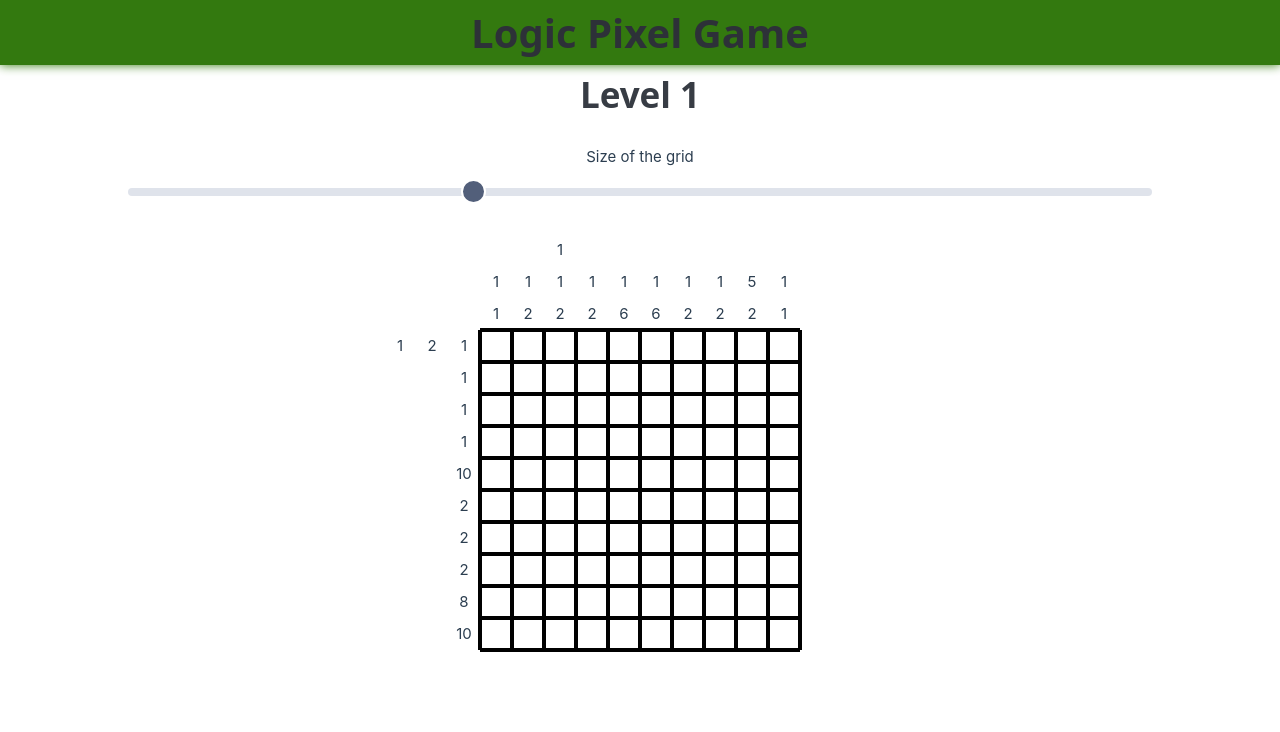
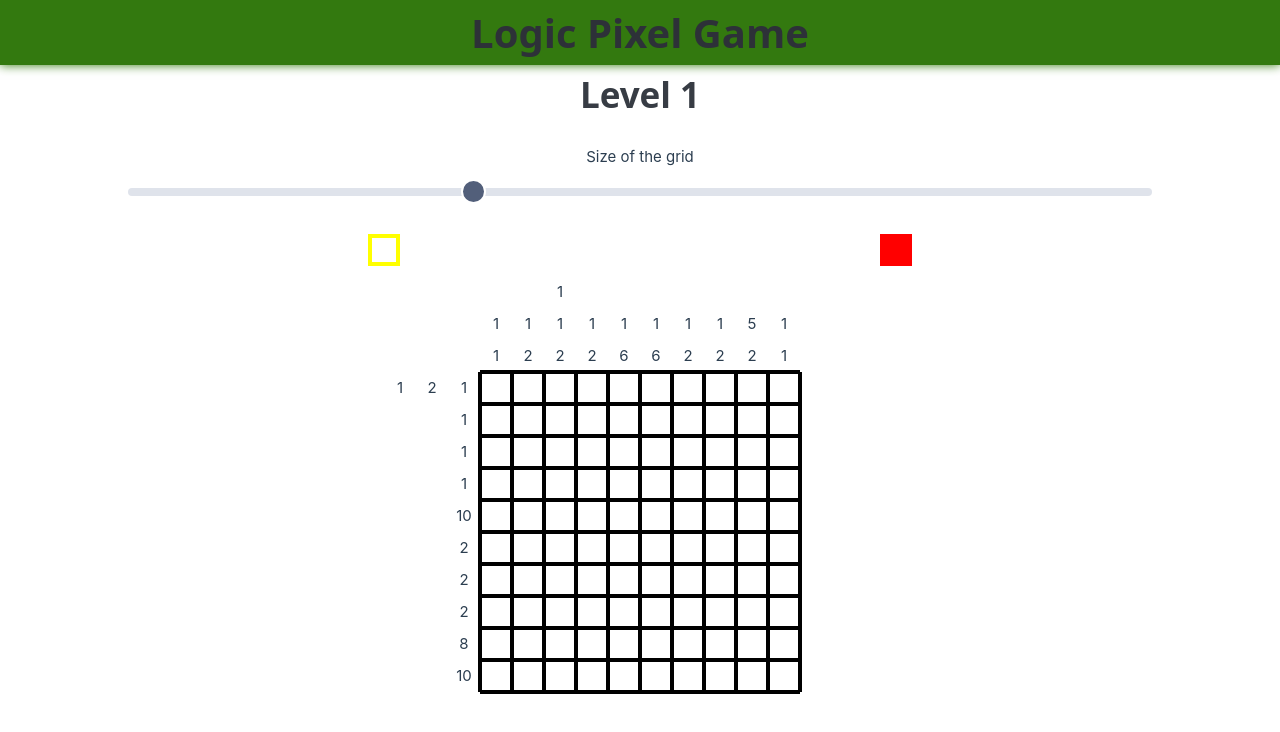
Before and after one commit to enzogelas/LogicPixelGame-Vuejs, a Vue app: page /level/1 in a window 1280 px wide. Shown: the top 732 px of the page. Built offline with nearby package versions, Linux system fonts and the light colour scheme.

Commit message:
All level logic finished

```diff
--- /dev/null
+++ b/src/FillingType.js
@@ -0,0 +1,7 @@
+const FillingType = Object.freeze({
+    empty: 0,
+    fill: 1,
+    cross: 2
+})
+
+export default FillingType
--- a/src/Level.vue
+++ b/src/Level.vue
@@ -3,6 +3,27 @@
         <h2>Level {{ levelNb }}</h2>
         <span>Size of the grid</span>
         <input type="range" v-model="cellSize" min="16" max="64" step="1" :style="{width: '80%', zIndex: 2}"/>
+        <div id="FILLING-CHOOSER" v-if="!hasWon">
+            <div class="filling-choice" id="FILLING-CHOICE-FILL"
+            @click="chosenFillingType = FillingType.fill"
+            :style="{
+                width: cellSize + 'px',
+                height: cellSize + 'px',
+                backgroundColor: 'white',
+                border: chosenFillingType==FillingType.fill ? '4px solid yellow' : 'none'
+            }"></div>
+            <div class="filling-choice" id="FILLING-CHOICE-CROSS"
+            @click="chosenFillingType = FillingType.cross"
+            :style="{
+                width: cellSize + 'px',
+                height: cellSize + 'px',
+                backgroundColor: 'red',
+                border: chosenFillingType==FillingType.cross ? '4px solid yellow' : 'none'
+            }"></div>
+        </div>
+        <div v-else>
+            <h3>You won ! Congratulations !</h3>
+        </div>
         <div id="GAME-CONTAINER" :style="containerOffset">
             <!-- Game grid -->
             <div id="GAME-GRID"
@@ -11,12 +32,12 @@
                 @mouseleave="lostMouseTrack"
                 draggable="false"
                 >
-                <template v-for="(cell, index) of level.grid">
+                <template v-for="(_, index) of level.grid">
                     <div
                     class="cell"
                     :style="cellStyle(index)"
-                    @mousedown="cellPressed(index)"
-                    @mouseover="cellHover(index)"
+                    @mousedown="cellPress(index)"
+                    @mouseenter="cellEnter(index)"
 
                     @dragstart.prevent
                     draggable="false"
@@ -68,15 +89,18 @@
 /* Imports, props and emits */
 
 import { ref, computed, onMounted, onUnmounted } from 'vue';
+import FillingType from './FillingType';
 
 const props = defineProps({
     levelNb : Number,
 })
 
-/* Logic of the game and the inputs */
+/* Game logic */
 
-// The level object containing the grid and its dimensions
+// The level to solve
 const level = ref({})
+
+// The actual resolution of the level
 const levelResolution = ref([]);
 
 // Clues to display on the left and at the top of the grid
@@ -86,11 +110,11 @@ const rowsClues = computed(() => {
         let rowClues = [];
         let currentClueLength = 0;
         for (let i = 0; i < level.value.width; i++) {
-            let cell = level.value.grid[idx(i,j)];
-            if (cell === 0 && currentClueLength>0) {
+            let cell = level.value.grid[coordsToIndex(i,j)];
+            if (cell === FillingType.empty && currentClueLength>0) {
                 rowClues.push(currentClueLength);
                 currentClueLength = 0;
-            } else if (cell === 1) {
+            } else if (cell === FillingType.fill) {
                 currentClueLength++;
                 if (i === level.value.width - 1) rowClues.push(currentClueLength)
             }
@@ -107,12 +131,12 @@ const columnsClues = computed(() => {
         let columnClues = [];
         let currentClueLength = 0;
         for (let j = 0; j < level.value.height; j++) {
-            let cell = level.value.grid[idx(i,j)];
+            let cell = level.value.grid[coordsToIndex(i,j)];
             // If the cell is filled (1), we add 1 to the current clue length
-            if (cell === 0 && currentClueLength>0) {
+            if (cell === FillingType.empty && currentClueLength>0) {
                 columnClues.push(currentClueLength);
                 currentClueLength = 0;
-            } else if (cell === 1) {
+            } else if (cell === FillingType.fill) {
                 currentClueLength++;
                 if (j === level.value.height - 1) columnClues.push(currentClueLength)
             }
@@ -125,7 +149,7 @@ const columnsClues = computed(() => {
 
 // Function to get the index of a cell in the grid
 // based on its x and y coordinates
-const idx = (x,y) => {
+const coordsToIndex = (x,y) => {
     return y * level.value.width + x;
 }
 // And inversely, to get the coordinates of a cell based on its index
@@ -137,32 +161,122 @@ const verticalIdx = (idx) => {
     return Math.floor(idx / level.value.width);
 }
 
+const indexToCoords = (idx) => {
+    return {
+        x: horizontalIdx(idx),
+        y: verticalIdx(idx)
+    }
+}
 // The filling action type chosen by the user
 // Use ref() to reflect the choice in the template
-const fillingType = ref('fill'); // 'fill' or 'cross' : to fill the cells with 1 or 0
+const chosenFillingType = ref(FillingType.fill); // 'fill' or 'cross' : to fill the cells with 1 or 0
 
 // To interact with cells
 const currentInteraction = {
     state: 'none', // 'none', 'one', 'multiple' : At which step of the interaction are we
+    actualFillingType: FillingType.fill, // Different than chosenFillingType because we can empty
     firstCell: {x: -1, y: -1}, // The first cell we clicked on : will determine the possible column and row to fill
     direction: 'none', // 'undefined', 'horizontal', 'vertical'
     directionIndex: -1, // The index of the direction we are going to fill (row or column)
 }
 
-const isMouseDown = ref(false);
-
-const cellPressed = (index) => {
-    isMouseDown.value = true;
-    levelResolution.value[index] = 1;
+const resetCurrentInteraction = () => {
+    currentInteraction.state = 'none';
+    currentInteraction.actualFillingType = FillingType.fill;
+    currentInteraction.firstCell = {x: -1, y: -1};
+    currentInteraction.direction = 'none';
+    currentInteraction.directionIndex = -1;
 }
 
-const cellHover = (index) => {
-    if (isMouseDown.value) levelResolution.value[index] = 1;
+// Change the cell value
+const changeCellValue = (index, filling) => {
+    if(filling !== null) levelResolution.value[index] = filling;
+}
+
+// Computes the correct filling depending on user choice and clicked cell
+const decideActualFillingType = (cellValue) => {
+    if (chosenFillingType.value == FillingType.fill){
+        if (cellValue == FillingType.empty) return FillingType.fill;
+        else if (cellValue == FillingType.fill) return FillingType.empty;
+        else if (cellValue == FillingType.cross) return null;
+    } else if (chosenFillingType.value == FillingType.cross) {
+        if (cellValue == FillingType.empty) return FillingType.cross;
+        else if (cellValue == FillingType.fill) return null;
+        else if (cellValue == FillingType.cross) return FillingType.empty;
+    } else {
+        console.error("Problem in chosenFillingType : value not allowed =>", chosenFillingType)
+    }
+}
+
+const editCell = (index) => {
+    if (currentInteraction.state == 'none') {
+        currentInteraction.state = 'one';
+        currentInteraction.actualFillingType = decideActualFillingType(levelResolution.value[index]);
+        currentInteraction.firstCell = indexToCoords(index);
+        console.log("First cell :", currentInteraction.firstCell);
+    } else if (currentInteraction.state == 'one') {
+        currentInteraction.state = 'multiple';
+        const cell = indexToCoords(index);
+        const firstCell = currentInteraction.firstCell;
+        if (cell.x === firstCell.x && cell.y !== firstCell.y) {
+            currentInteraction.direction = 'horizontal';
+            currentInteraction.directionIndex = cell.x;
+        } else if (cell.x !== firstCell.x && cell.y === firstCell.y) {
+            currentInteraction.direction = 'vertical';
+            currentInteraction.directionIndex = cell.y;
+        } else {
+            currentInteraction.state = 'one';
+            return; // If the user achieved to move diagonally (even if highly not probable), we stop the function here
+        }
+    } else if (currentInteraction.state == 'multiple') {
+        const cell = indexToCoords(index);
+        // We just test if the cell is not out the direction
+        if (
+            (currentInteraction.direction === 'horizontal'
+            && cell.x !== currentInteraction.directionIndex)
+            ||
+            (currentInteraction.direction === 'vertical'
+            && cell.y !== currentInteraction.directionIndex)
+        ) return;
+    } else {
+        console.error("The interaction state is", currentInteraction.state, "which is not valid !!!");
+    }
+    // If the function were not stopped until here, change the cell value
+    changeCellValue(index, currentInteraction.actualFillingType)
+}
+
+const mouseEditing = ref(false);
+
+const cellPress = (index) => {
+    mouseEditing.value = true;
+    editCell(index);
+}
+
+const cellEnter = (index) => {
+    if (mouseEditing.value) editCell(index);
 }
 
 const lostMouseTrack = () => {
-    isMouseDown.value = false;
+    mouseEditing.value = false;
+    resetCurrentInteraction();
 }
+
+// Winning condition
+const hasWon = computed(() => {
+    if (level.value.grid == null || levelResolution.value == null) return false;
+    // Computes the distance between level.value.grid and levelResolution.value
+    // (i.e.) the number of cells that are not filled correctly
+    const distance = level.value.grid.reduce((acc, val, i) => {
+        const resolutionVal = levelResolution.value[i];
+        const increment =
+            (val === FillingType.fill && resolutionVal === FillingType.fill)
+            ||
+            (val !== FillingType.fill && resolutionVal !== FillingType.fill)
+            ? 0 : 1;
+        return acc + increment;
+    }, 0);
+    return distance === 0;
+})
 
 /* For the onMounted() method */
 
@@ -173,7 +287,7 @@ onMounted(() => {
         })
         .then(data => {
             level.value = data;
-            levelResolution.value = Array.from({ length: level.value.width * level.value.height }, () => -1);
+            levelResolution.value = Array.from({ length: level.value.width * level.value.height }, () => FillingType.empty);
             console.log('Level resolution is :', levelResolution.value);
         })
         .catch(error => {
@@ -226,19 +340,19 @@ const gridStyle = computed(() => {
 
 // The cells filling depending on its state (empty, crossed, filled)
 const cellStyle = (idx) => {
-    const solvingState = levelResolution.value[idx];
-    switch (solvingState) {
-        case -1:
+    const value = levelResolution.value[idx];
+    switch (value) {
+        case FillingType.empty:
             return {
                 backgroundColor: 'transparent',
             };
-        case 0:
+        case FillingType.fill:
+            return {
+                backgroundColor: 'white',
+            };
+        case FillingType.cross:
             return {
                 backgroundColor: 'red',
-            };
-        case 1:
-            return {
-                backgroundColor: 'white',
             };
         default:
             return {};
@@ -263,6 +377,9 @@ const gridHLinesStyle = (j) => {
         height: lineWidth.value + 'px',
     }
 }
+
+// TO DO NEXT
+// Display the grid lines with lines every x steps (4 for 12x12, 5 for 10x10, 15x15 or 20x20)
 
 // The clues dimensions
 
@@ -313,6 +430,15 @@ const clueStyle = computed(() => {
 
 
     align-items: center;
+}
+
+#FILLING-CHOOSER {
+    display: flex;
+    flex-direction: row;
+    justify-content: space-around;
+
+    width: 80%;
+    height: min-content;
 }
 
 /* The game grid */
```
